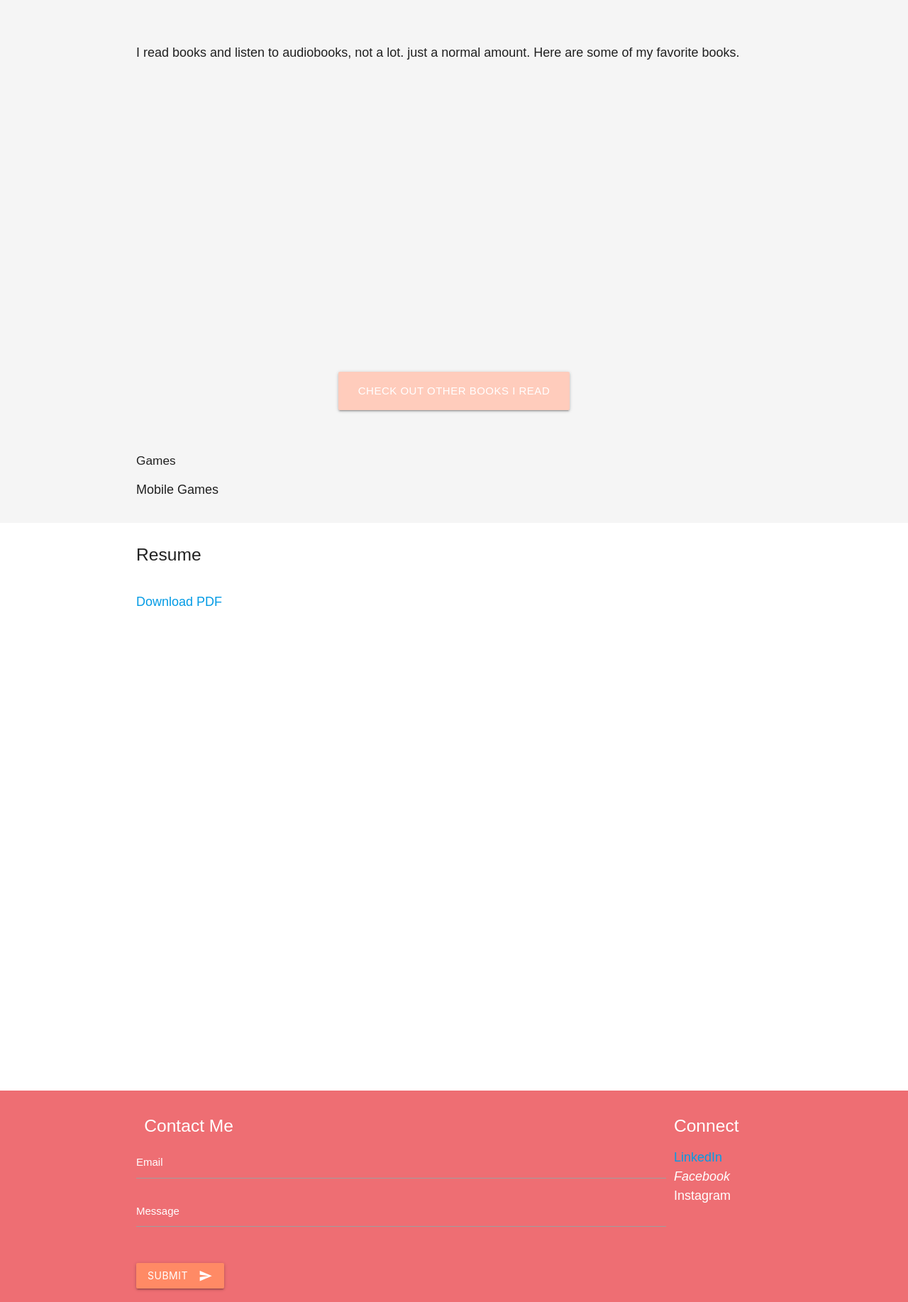
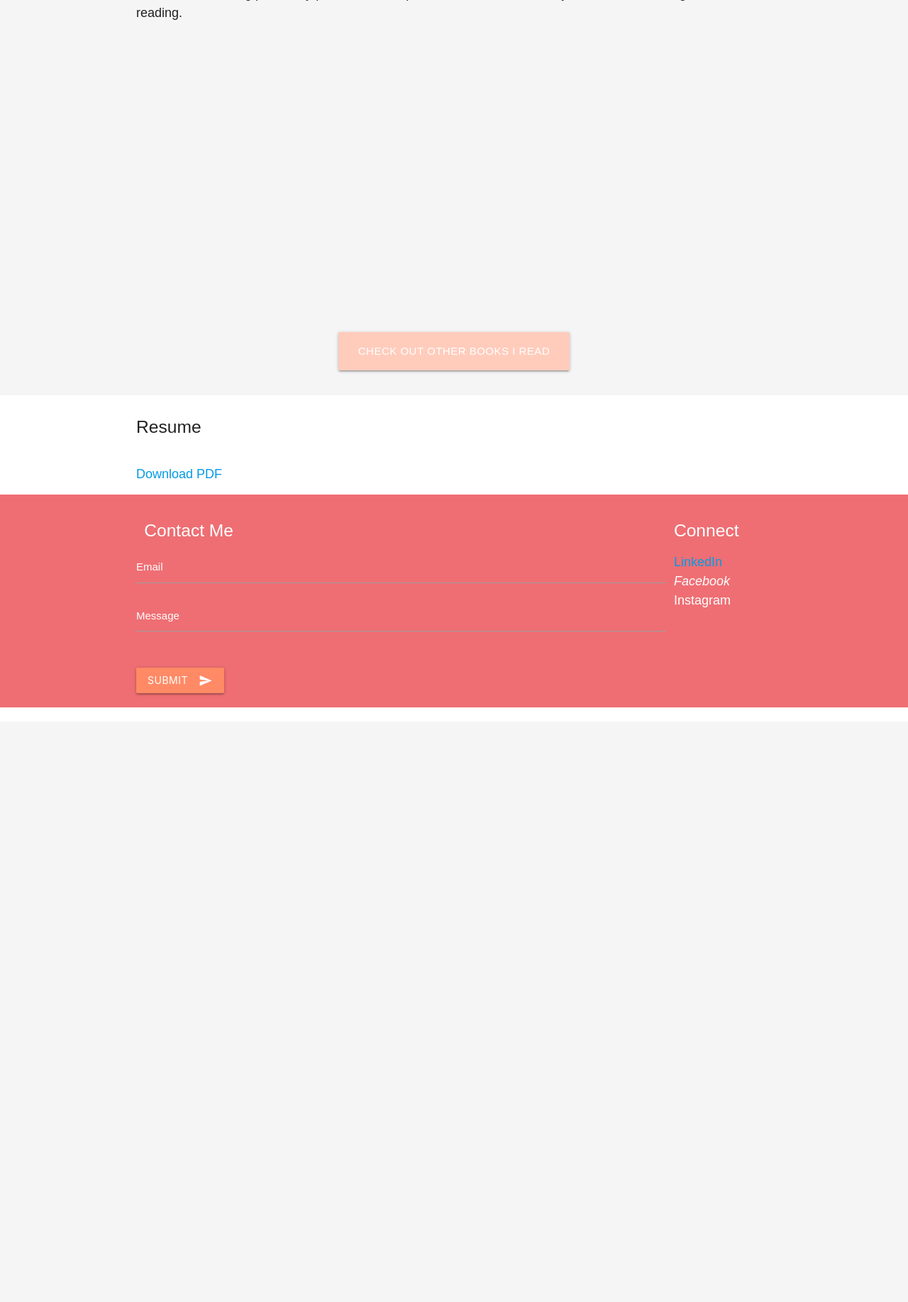
Before and after one commit to louieManuel238/personal-website, a Django app: page /aboutme/ in a window 1280 px wide. Shown: the part 2997-4832 px from the top of the page at 71% size. After the commit the page ends 3994 px from the top, so only its background shows below. Run offline with Django 3.2, Linux system fonts and the light colour scheme; data that the repository does not hold is empty; some libraries are stand-ins or nearby versions.

Commit message:
fixed about me page -

```diff
--- a/public_html/website/personal/templates/personal/aboutme.html
+++ b/public_html/website/personal/templates/personal/aboutme.html
@@ -85,9 +85,6 @@
 <div class="separation">
     <div class="container">
         <div class="section">
-                <h5 class="header">Hobbies</h5>
-        </div>
-        <div class="section">
             <div class="valign-wrapper row">
                 <p class="col l6">
                     {{aboutMe.hobbyDescription}}
@@ -98,8 +95,10 @@
             </div>
         </div>
         <div class="section">
-            <p>I read books and listen to audiobooks, not a lot. just a normal amount.
-                Here are some of my favorite books.</p>
+            <p>
+                Books are also a big part of my personal development.
+                Here are some of my favorite books that got me into reading.
+            </p>
                 <ul class="carousel">
                     {% for book in book%}
                     <li class="carousel-item">
@@ -111,13 +110,8 @@
                 <a href="#" class="waves-effect waves-light btn-large #ffccbc deep-orange lighten-4">Check Out Other Books I Read</a>
             </div>
         </div>
-        <div class="section">
-                <h6>Games</h6>
-                <p>Mobile Games</p>
-        </div>
     </div>
 </div>
-<div class="separation">
 <div class="container">
         <div class="section">
                 <h5 class="header">Resume</h5>
@@ -126,5 +120,4 @@
                 <a href="#">Download PDF</a><br>
         </div>
 </div>
-</div>
 {%endblock%}
--- a/public_html/website/personal/templates/personal/index.html
+++ b/public_html/website/personal/templates/personal/index.html
@@ -44,7 +44,7 @@
                         {%endfor%}
                     </div>
                     <div class="row center">
-                        <a href="{%url 'projects'%}" class="waves-effect waves-light btn-large #ffccbc deep-orange lighten-4">SEE MORE</a>
+                        <a href="{%url 'projects'%}" class="waves-effect waves-light btn-large #ffccbc deep-orange lighten-2">SEE MORE</a>
                     </div>
                 </div>
             </div>
```
Also changed, not shown: nbproject/private/private.xml (+5 -4 lines).
